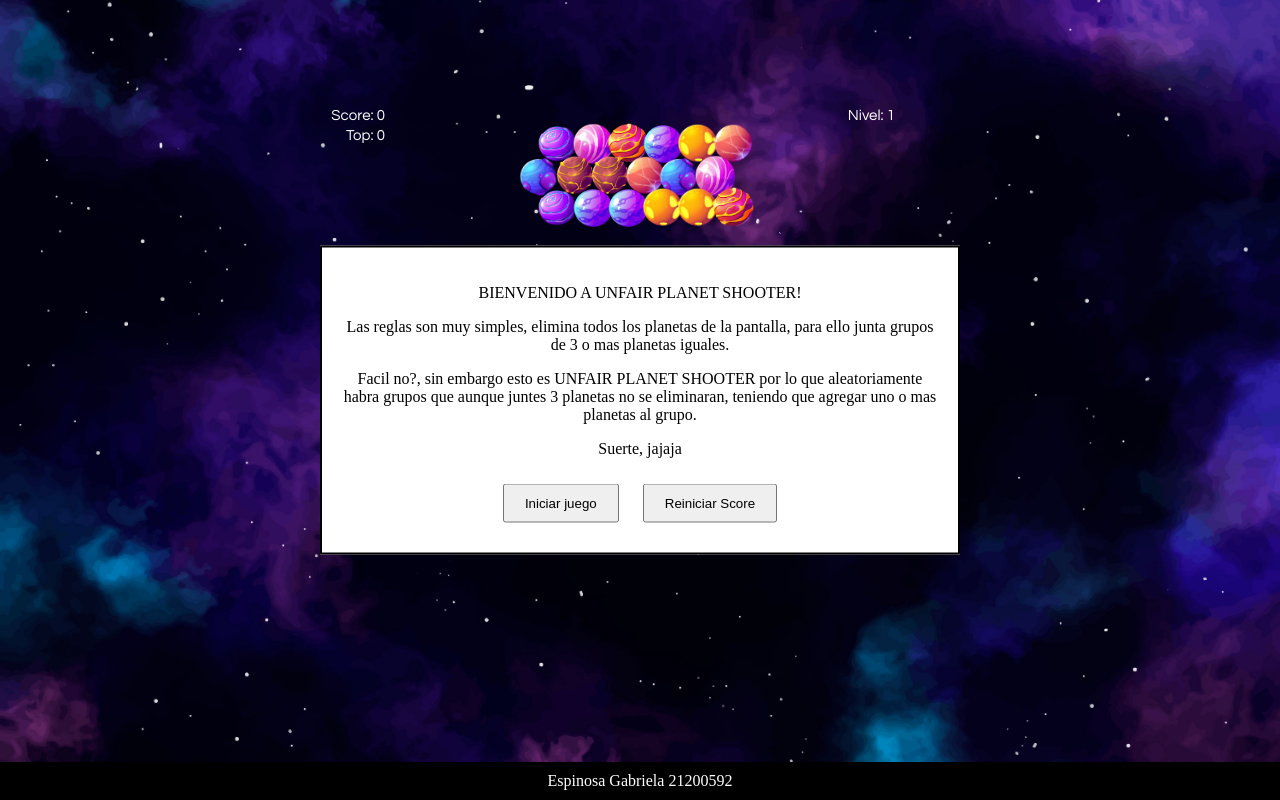
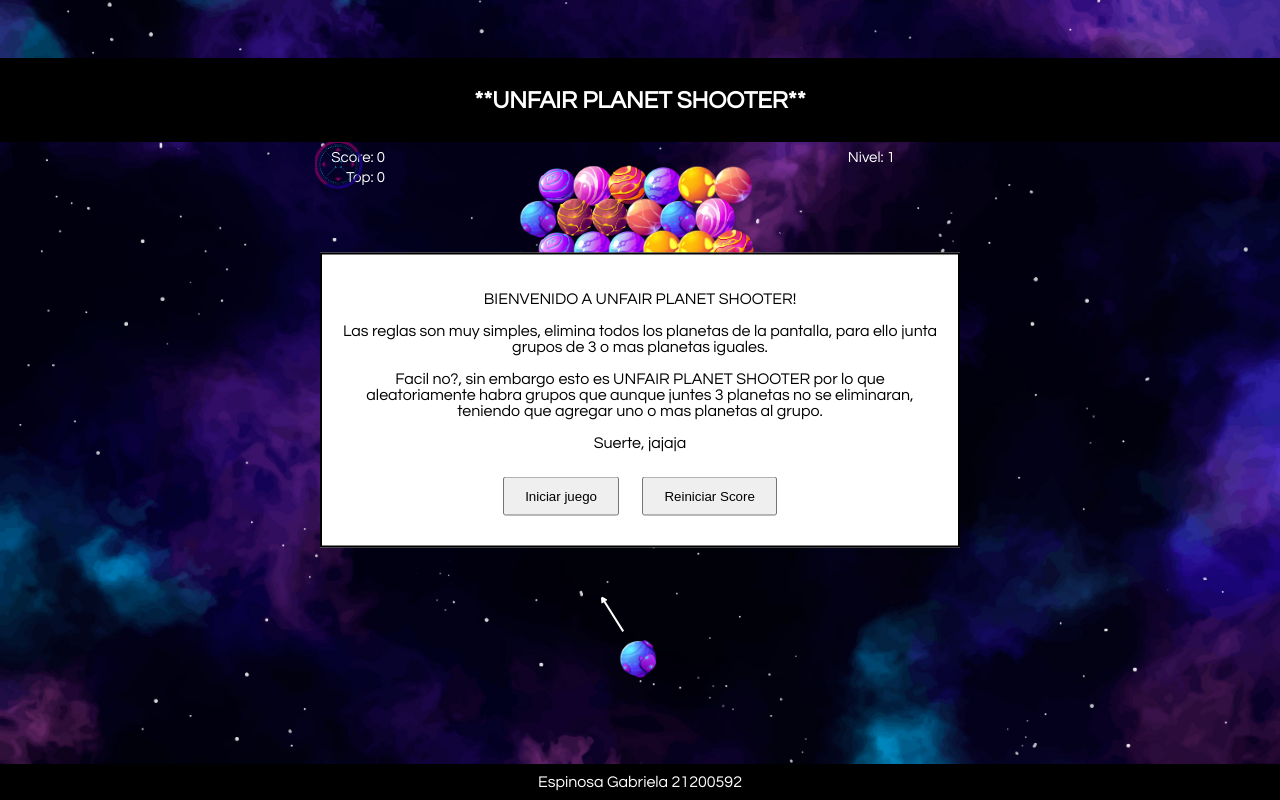
Before and after one commit to G11003/ExamenGT2, a plain HTML site: page index.html in a window 1280 px wide. Drawn offline with Linux system fonts and the light colour scheme.

Commit message:
YA FUNCIONAAAAA :D

```diff
--- a/index.html
+++ b/index.html
@@ -7,6 +7,7 @@
     html, body {
       height: 100%;
       margin: 0;
+      font-family: "Century Gothic", sans-serif; /* Cambia la fuente a Century Gothic */
     }
     body {
       background-image: url('img/fondo.jpg');
@@ -15,6 +16,24 @@
       display: flex;
       align-items: center;
       justify-content: center;
+      flex-direction: column; /* Añadido para centrar el contenido verticalmente */
+    }
+    header {
+      background-color: black;
+      color: white;
+      padding: 10px 0;
+      width: 100%;
+      text-align: center;
+    }
+    footer {
+      position: fixed;
+      bottom: 0;
+      left: 0;
+      width: 100%;
+      background-color: black;
+      color: white;
+      text-align: center;
+      padding: 10px 0;
     }
     #gameOverDialog, #startDialog {
       display: none;
@@ -33,19 +52,12 @@
       padding: 10px 20px;
       cursor: pointer;
     }
-    footer {
-      position: fixed;
-      bottom: 0;
-      left: 0;
-      width: 100%;
-      background-color: black;
-      color: white;
-      text-align: center;
-      padding: 10px 0;
-    }
   </style>
 </head>
 <body>
+  <header>
+    <h2>**UNFAIR PLANET SHOOTER**</h2>
+  </header>
   <canvas width="800" height="600" id="game"></canvas>
   <div id="gameOverDialog">
     <p>Game Over</p>
--- a/main.js
+++ b/main.js
@@ -145,22 +145,12 @@ function drawBubbles() {
   // Dibujar el nivel en el lado derecho
   context.textAlign = 'right'; // Alinear el texto a la derecha
   context.fillText(`Nivel: ${currentLevel}`, canvasWidth - margin, 20);
-
-  context.fillText(textBottom, textBottomX, textBottomY);
-
-  const textTop = 'UNFAIR PLANET SHOOTER';
-  const textTopWidth = context.measureText(textTop).width;
-  const textTopX = (canvasWidth - textTopWidth + 440) / 2;
-  const textTopY = 15;
-  context.font = '20px Century Gothic';
-  context.fillText(textTop, textTopX, textTopY);
-
-  }
+}
 
   const randomColor = Object.keys(colorMap)[Math.floor(Math.random() * Object.keys(colorMap).length)];
   const playerBubble = {
     x: realCanvasWidth / 2 + margin, // Ajustar la posición inicial con el margen
-    y: realCanvasHeight - grid / 2 - 25,
+    y: realCanvasHeight - grid / 2 - 70,
     radius: grid / 2 * bubbleRadiusFactor,
     color: randomColor
   };
@@ -177,7 +167,7 @@ function drawBubbles() {
   }
 
   canvas.addEventListener('mousemove', updatePlayerPosition);
-
+  //NO TOCAR PQ DESAPARRECE >:C
   function drawArrow() {
     context.save();
     context.translate(playerBubble.x, playerBubble.y);
@@ -225,7 +215,7 @@ function drawBubbles() {
       const img = images[shotBubble.color];
       context.drawImage(img, shotBubble.x - shotBubble.radius, shotBubble.y - shotBubble.radius, shotBubble.radius * 2, shotBubble.radius * 2);
     }
-
+  //NO TOCAAAAAAAAAAAAAR
     // Ocultar el puntero del mouse predeterminado
     canvas.style.cursor = 'none';
 
@@ -309,7 +299,7 @@ function loadNextLevel() {
     document.getElementById('finalScore').innerText = `Final Score: ${score}`;
   }
 }
-
+//NO LE MUEVAS, AHI YA JALA
   function update() {
     if (isShooting && shotBubble) {
       shotBubble.x += shotBubble.vx;
@@ -370,7 +360,7 @@ function loadNextLevel() {
     shotBubble.x = targetBubble.x + Math.cos(angle) * (shotBubble.radius + targetBubble.radius - bubbleGap);
     shotBubble.y = targetBubble.y + Math.sin(angle) * (shotBubble.radius + targetBubble.radius - bubbleGap);
   }
-
+  //NO LE MUEVAS PQ DESAPARECE EL TIRO
   function createNewPlayerBubble() {
     const randomColor = Object.keys(colorMap)[Math.floor(Math.random() * Object.keys(colorMap).length)];
     playerBubble.color = randomColor;
@@ -494,8 +484,6 @@ document.addEventListener("DOMContentLoaded", function() {
     resetGameAndScore(); // Reiniciar el juego y el score más alto al cerrar la ventana de Game Over
   });
 });
-
-
   let animationFrameId;
   function resetGame() {
     // Restablecer variables de juego
@@ -512,10 +500,8 @@ document.addEventListener("DOMContentLoaded", function() {
         createBubble(startX + col * (grid + bubbleGap + 3), row * (grid + bubbleGap), color);
       }
     }
-
     // Crear una nueva burbuja de jugador
-    createNewPlayerBubble();
-
+    createNewPlayerBubble(); //NO LO VAYAS A BORRAR DE FAVOR Y GRACIAS
     // Ocultar el diálogo de Game Over
     document.getElementById('gameOverDialog').style.display = 'none';
 
@@ -538,7 +524,6 @@ document.addEventListener("DOMContentLoaded", function() {
     const topLabel = document.getElementById('topScoreLabel');
     topLabel.textContent = `Top: ${highScore}`;
   }
-
   function loop() {
     if (!gameOver) {
       animationFrameId = requestAnimationFrame(loop);
@@ -546,5 +531,4 @@ document.addEventListener("DOMContentLoaded", function() {
       draw();
     }
   }
-
   loop();
```
